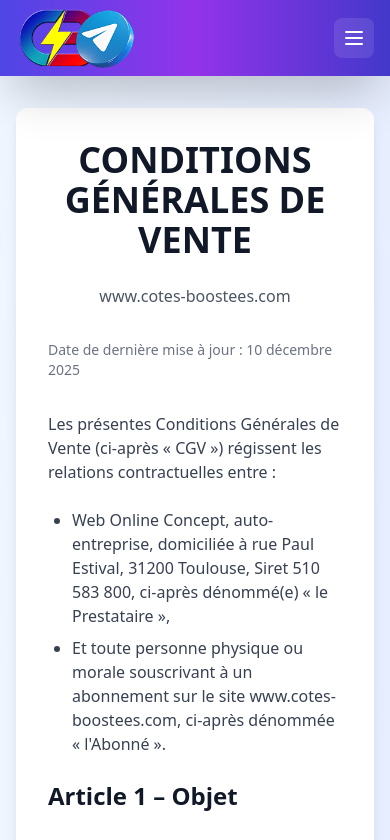
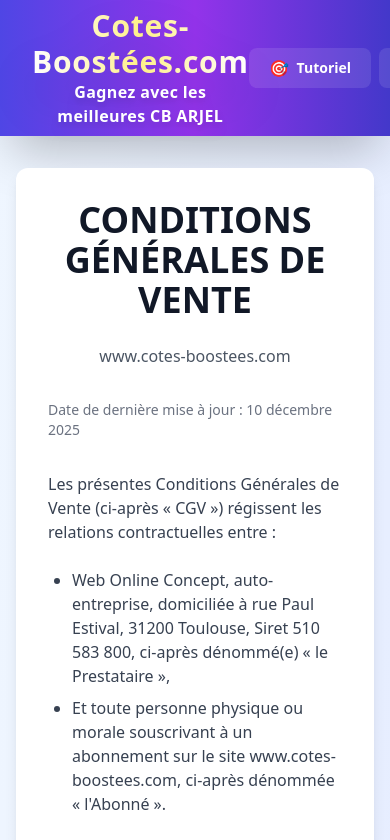
Before and after one commit to Web-Online-Concept/cotes-boostees, a Next.js app: page /cgv in a window 390 px wide. Shown: the top 840 px of the page. Built offline with nearby package versions, Linux system fonts and the light colour scheme.

Commit message:
Update Header.js

```diff
--- a/components/Header.js
+++ b/components/Header.js
@@ -1,11 +1,8 @@
 import Link from 'next/link';
 import { useRouter } from 'next/router';
-import { useState } from 'react';
-import { Menu, X } from 'lucide-react';
 
 export default function Header({ currentPage }) {
   const router = useRouter();
-  const [mobileMenuOpen, setMobileMenuOpen] = useState(false);
 
   const smoothScrollTo = (targetId) => {
     const element = document.getElementById(targetId);
@@ -14,7 +11,7 @@ export default function Header({ currentPage }) {
     const targetPosition = element.getBoundingClientRect().top + window.pageYOffset;
     const startPosition = window.pageYOffset;
     const distance = targetPosition - startPosition;
-    const duration = 1500;
+    const duration = 1500; // 1.5 secondes pour un scroll plus lent
     let start = null;
 
     const animation = (currentTime) => {
@@ -22,6 +19,7 @@ export default function Header({ currentPage }) {
       const timeElapsed = currentTime - start;
       const progress = Math.min(timeElapsed / duration, 1);
 
+      // Fonction d'easing pour un mouvement plus fluide (ease-in-out)
       const ease = progress < 0.5
         ? 4 * progress * progress * progress
         : 1 - Math.pow(-2 * progress + 2, 3) / 2;
@@ -38,21 +36,18 @@ export default function Header({ currentPage }) {
 
   const handleSmoothScroll = (e, targetId) => {
     e.preventDefault();
-    setMobileMenuOpen(false); // Fermer le menu mobile
 
+    // Si on est déjà sur la page d'accueil
     if (router.pathname === '/') {
       smoothScrollTo(targetId);
     } else {
+      // Si on est sur une autre page, d'abord naviguer puis scroller
       router.push('/').then(() => {
         setTimeout(() => {
           smoothScrollTo(targetId);
         }, 100);
       });
     }
-  };
-
-  const handleNavClick = () => {
-    setMobileMenuOpen(false); // Fermer le menu après clic
   };
 
   const navItems = [
@@ -62,37 +57,37 @@ export default function Header({ currentPage }) {
     { name: "S'abonner", path: '/abonnement', key: 'abonnement', emoji: '🚀', isAnchor: false },
   ];
 
+  // Ajouter Gestion si on est authentifié (visible seulement en admin) - À LA FIN
   if (currentPage === 'admin') {
     navItems.push({ name: 'Gestion', path: '/admin', key: 'admin', emoji: '⚙️', isAnchor: false });
   }
 
   return (
-    <header className="bg-gradient-to-r from-indigo-600 via-purple-600 to-indigo-700 shadow-2xl sticky top-0 z-50">
+    <header className="bg-gradient-to-r from-indigo-600 via-purple-600 to-indigo-700 shadow-2xl">
       <div className="max-w-7xl mx-auto px-4 py-2">
         <div className="flex items-center justify-between">
           {/* Logo + Titre à gauche */}
-          <Link href="/" className="flex items-center gap-2 md:gap-4">
-            <img
-              src="/images/logo_cb.png"
-              alt="Cotes Boostées - Logo site de sélection cotes boostées EV+ ARJEL"
-              className="cursor-pointer hover:scale-105 transition-transform duration-300"
-              style={{
-                width: '120px',
-                height: '60px',
-              }}
-            />
-            <div className="hidden sm:block">
-              <h1 className="text-xl md:text-3xl font-extrabold text-transparent bg-clip-text bg-gradient-to-r from-white via-yellow-200 to-white tracking-wide drop-shadow-2xl">
+          <div className="flex items-center gap-4">
+            <Link href="/">
+              <img
+                src="/images/logo_cb.png"
+                alt="Cotes Boostées - Logo site de sélection cotes boostées EV+ ARJEL"
+                className="cursor-pointer hover:scale-105 transition-transform duration-300"
+                style={{ width: '200px', height: '100px' }}
+              />
+            </Link>
+            <div className="text-center">
+              <h1 className="text-3xl font-extrabold text-transparent bg-clip-text bg-gradient-to-r from-white via-yellow-200 to-white tracking-wide drop-shadow-2xl">
                 Cotes-Boostées.com
               </h1>
-              <p className="hidden md:block text-white text-sm md:text-base font-semibold tracking-wide drop-shadow-lg">
+              <p className="text-white text-base font-semibold tracking-wide drop-shadow-lg">
                 Gagnez avec les meilleures CB ARJEL
               </p>
             </div>
-          </Link>
+          </div>
 
-          {/* Navigation Desktop (cachée sur mobile) */}
-          <div className="hidden lg:flex items-center space-x-2">
+          {/* Navigation à droite */}
+          <div className="flex items-center space-x-2">
             {navItems.map((item) => {
               const isActive = currentPage === item.key;
 
@@ -145,83 +140,8 @@ export default function Header({ currentPage }) {
               );
             })}
           </div>
-
-          {/* Bouton Menu Hamburger (visible sur mobile uniquement) */}
-          <button
-            onClick={() => setMobileMenuOpen(!mobileMenuOpen)}
-            className="lg:hidden p-2 rounded-lg bg-white/10 hover:bg-white/20 transition"
-            aria-label="Toggle menu"
-          >
-            {mobileMenuOpen ? (
-              <X className="w-6 h-6 text-white" />
-            ) : (
-              <Menu className="w-6 h-6 text-white" />
-            )}
-          </button>
         </div>
       </div>
-
-      {/* Menu Mobile (overlay) */}
-      {mobileMenuOpen && (
-        <>
-          {/* Overlay sombre */}
-          <div
-            className="fixed inset-0 bg-black/50 z-40 lg:hidden"
-            onClick={() => setMobileMenuOpen(false)}
-          />
-
-          {/* Menu */}
-          <div className="fixed top-[76px] right-0 w-64 h-[calc(100vh-76px)] bg-gradient-to-b from-indigo-600 to-purple-700 shadow-2xl z-50 lg:hidden overflow-y-auto">
-            <nav className="flex flex-col p-4 space-y-2">
-              {navItems.map((item) => {
-                const isActive = currentPage === item.key;
-
-                if (item.isAnchor) {
-                  return (
-                    <button
-                      key={item.key}
-                      onClick={(e) => handleSmoothScroll(e, 'fonctionnement')}
-                      className={`
-                        w-full text-left px-4 py-3 rounded-lg font-semibold
-                        transition-all duration-200
-                        ${isActive
-                          ? 'bg-white text-indigo-700 shadow-lg'
-                          : 'bg-white/10 text-white hover:bg-white/20'
-                        }
-                      `}
-                    >
-                      <span className="flex items-center gap-3">
-                        <span className="text-xl">{item.emoji}</span>
-                        {item.name}
-                      </span>
-                    </button>
-                  );
-                }
-
-                return (
-                  <Link key={item.key} href={item.path} onClick={handleNavClick}>
-                    <button
-                      className={`
-                        w-full text-left px-4 py-3 rounded-lg font-semibold
-                        transition-all duration-200
-                        ${isActive
-                          ? 'bg-white text-indigo-700 shadow-lg'
-                          : 'bg-white/10 text-white hover:bg-white/20'
-                        }
-                      `}
-                    >
-                      <span className="flex items-center gap-3">
-                        <span className="text-xl">{item.emoji}</span>
-                        {item.name}
-                      </span>
-                    </button>
-                  </Link>
-                );
-              })}
-            </nav>
-          </div>
-        </>
-      )}
     </header>
   );
 }
```
